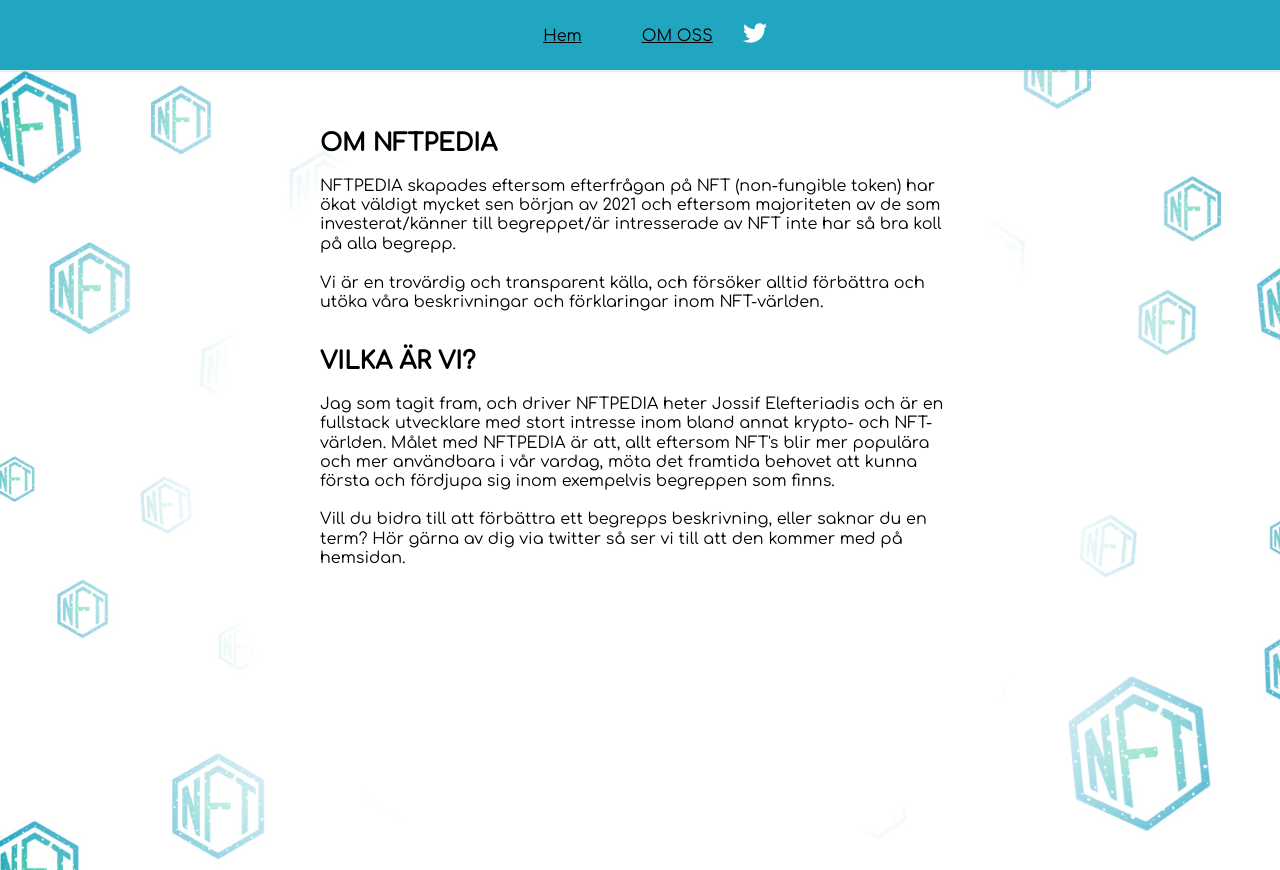
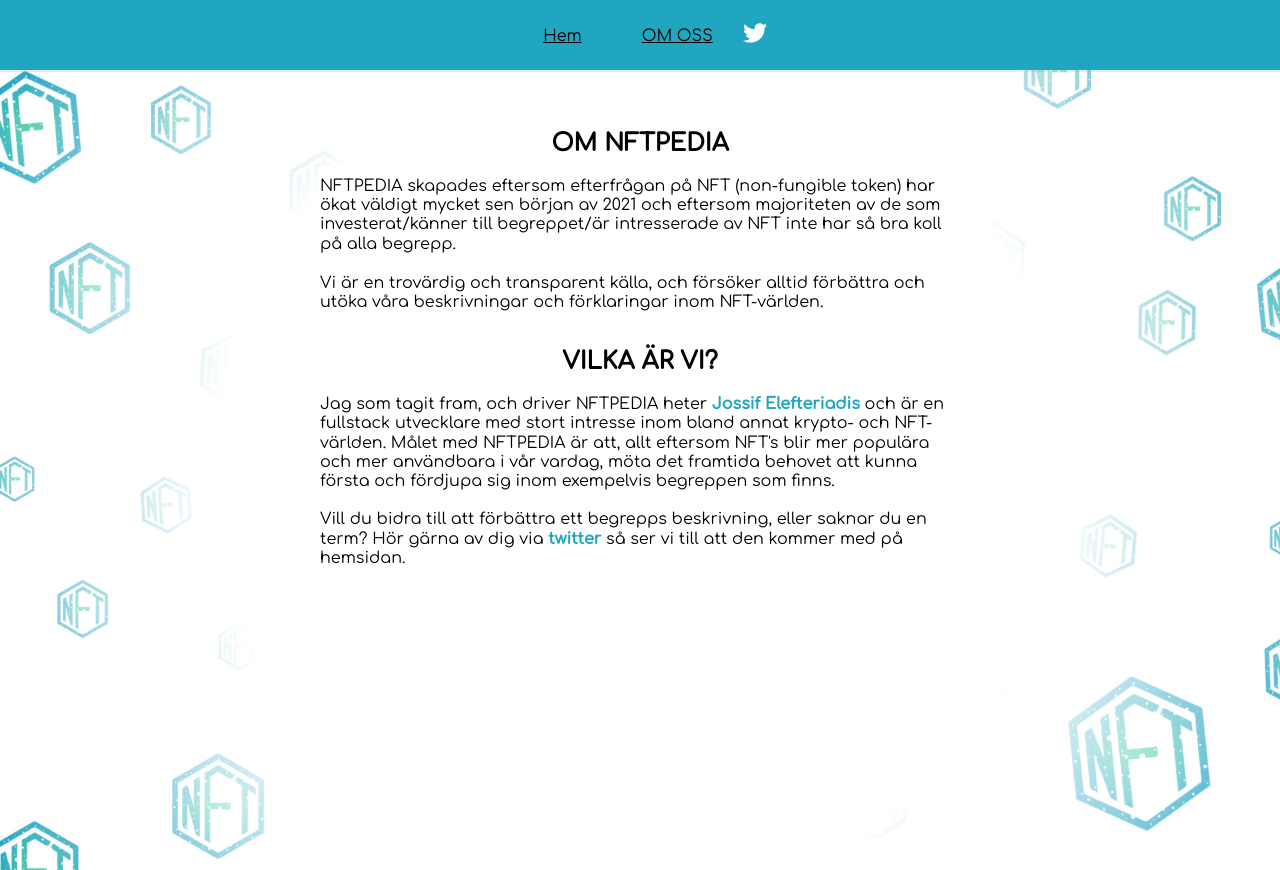
Before and after one commit to jossifelefteriadis/nftpedia, a React (Create React App) app: page /omoss in a window 1280 px wide. Built offline with nearby package versions, Linux system fonts and the light colour scheme.

Commit message:
[WIP] Styling about page

```diff
--- a/src/App.css
+++ b/src/App.css
@@ -145,6 +145,16 @@
   .about {
     width: 90%;
     margin: 30px 0;
+  }
+
+  .about__title {
+    text-align: center;
+  }
+
+  .title--link {
+    text-decoration: none;
+    color: #20a6c1;
+    font-weight: 600;
   }
 }
 
--- a/src/components/About.js
+++ b/src/components/About.js
@@ -2,7 +2,7 @@ import React from "react";
 
 const About = () => (
   <section className="about">
-    <h2>OM NFTPEDIA</h2>
+    <h2 className="about__title">OM NFTPEDIA</h2>
     <p>
       NFTPEDIA skapades eftersom efterfrågan på NFT (non-fungible token) har
       ökat väldigt mycket sen början av 2021 och eftersom majoriteten av de som
@@ -15,18 +15,34 @@ const About = () => (
     </p>
     <br />
     <br />
-    <h2>VILKA ÄR VI?</h2>
+    <h2 className="about__title">VILKA ÄR VI?</h2>
     <p>
-      Jag som tagit fram, och driver NFTPEDIA heter Jossif Elefteriadis och är
-      en fullstack utvecklare med stort intresse inom bland annat krypto- och
-      NFT-världen. Målet med NFTPEDIA är att, allt eftersom NFT's blir mer
+      Jag som tagit fram, och driver NFTPEDIA heter{" "}
+      <a
+        href="http://www.twitter.com/ElefteriadisJ"
+        target="_blank"
+        rel="noopener noreferrer"
+        className="title--link"
+      >
+        Jossif Elefteriadis
+      </a>{" "}
+      och är en fullstack utvecklare med stort intresse inom bland annat krypto-
+      och NFT-världen. Målet med NFTPEDIA är att, allt eftersom NFT's blir mer
       populära och mer användbara i vår vardag, möta det framtida behovet att
       kunna första och fördjupa sig inom exempelvis begreppen som finns.
       <br />
       <br />
       Vill du bidra till att förbättra ett begrepps beskrivning, eller saknar du
-      en term? Hör gärna av dig via twitter så ser vi till att den kommer med på
-      hemsidan.
+      en term? Hör gärna av dig via{" "}
+      <a
+        href="http://www.twitter.com/ElefteriadisJ"
+        target="_blank"
+        rel="noopener noreferrer"
+        className="title--link"
+      >
+        twitter
+      </a>{" "}
+      så ser vi till att den kommer med på hemsidan.
     </p>
   </section>
 );
```
